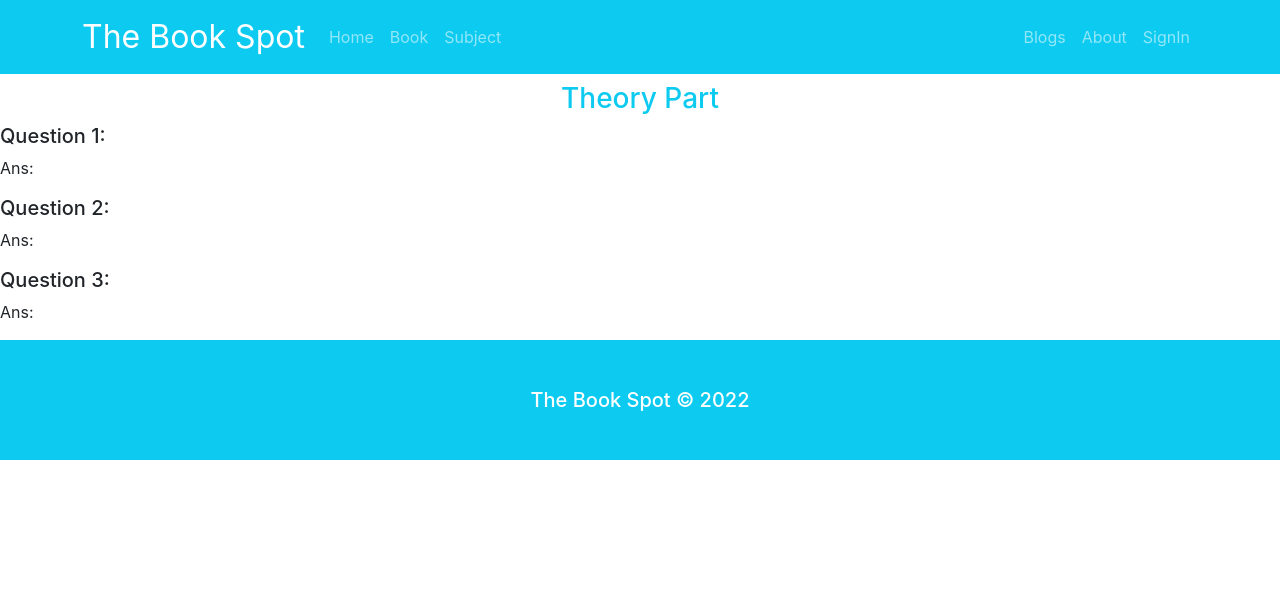
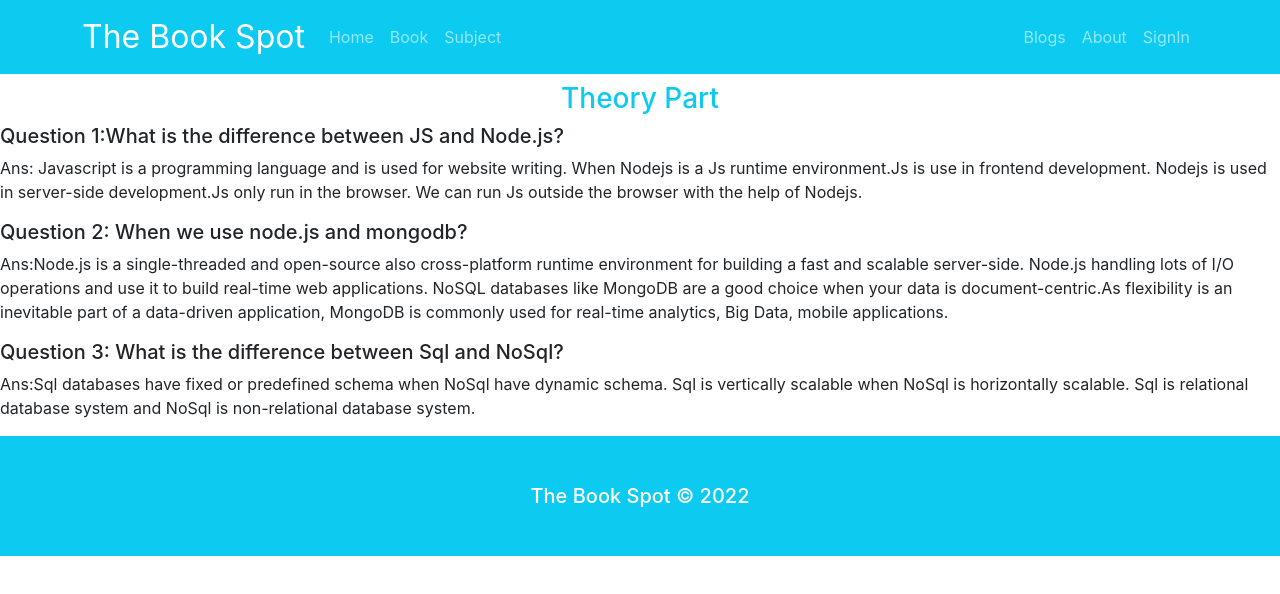
Before and after one commit to ruhulamin111/book-spot-client, a React (Create React App) app: page /blogs in a window 1280 px wide. Shown: the top 594 px of the page. Built offline with nearby package versions, Linux system fonts and the light colour scheme; no server answers.

Commit message:
question ans

```diff
--- a/public/book.json
+++ b/public/book.json
@@ -1,6 +1,5 @@
 [
     {
-        "id": 1,
         "supplier": "Somokalin",
         "quantity": "1050",
         "name": "Bela Furabar Age",
@@ -9,7 +8,6 @@
         "description": "Is this your first time here? As salaamu alaikum! In order to start your studies, you first need to complete the admission/enrollment process."
     },
     {
-        "id": 2,
         "supplier": "Ilmhouse",
         "quantity": "653",
         "name": "Khushu Khujhu",
@@ -18,7 +16,6 @@
         "description": "Is this your first time here? As salaamu alaikum! In order to start your studies, you first need to complete the admission/enrollment process."
     },
     {
-        "id": 3,
         "supplier": "Tawhid",
         "quantity": "1301",
         "name": "Bibah Path",
@@ -27,7 +24,6 @@
         "description": "Is this your first time here? As salaamu alaikum! In order to start your studies, you first need to complete the admission/enrollment process."
     },
     {
-        "id": 4,
         "supplier": "Dorpon",
         "quantity": "1132",
         "name": "Purniboti",
@@ -36,7 +32,6 @@
         "description": "Is this your first time here? As salaamu alaikum! In order to start your studies, you first need to complete the admission/enrollment process."
     },
     {
-        "id": 5,
         "supplier": "Bookmark",
         "quantity": "1789",
         "name": "Tara Jholmol",
@@ -45,7 +40,6 @@
         "description": "Is this your first time here? As salaamu alaikum! In order to start your studies, you first need to complete the admission/enrollment process."
     },
     {
-        "id": 6,
         "supplier": "Wafilife",
         "quantity": "981",
         "name": "Chinta Oporadh",
--- a/src/components/Blogs/Blogs.js
+++ b/src/components/Blogs/Blogs.js
@@ -4,12 +4,12 @@ const Blogs = () => {
     return (
         <div id=''>
             <h3 className='text-center text-info my-2'>Theory Part</h3>
-            <h5>Question 1: </h5>
-            <p>Ans:     </p>
-            <h5>Question 2:  </h5>
-            <p>Ans:</p>
-            <h5>Question 3:  </h5>
-            <p>Ans: </p>
+            <h5>Question 1:What is the difference between JS and Node.js? </h5>
+            <p>Ans:  Javascript is a programming language and is used for website writing. When Nodejs is a Js runtime environment.Js is use in frontend development. Nodejs is used in server-side development.Js only run in the browser. We can run Js outside the browser with the help of Nodejs.   </p>
+            <h5>Question 2: When we use node.js and mongodb?  </h5>
+            <p>Ans:Node.js is a single-threaded and open-source also cross-platform runtime environment for building a fast and scalable server-side. Node.js handling lots of I/O operations and use it to build real-time web applications. NoSQL databases like MongoDB are a good choice when your data is document-centric.As flexibility is an inevitable part of a data-driven application, MongoDB is commonly used for real-time analytics, Big Data, mobile applications. </p>
+            <h5>Question 3: What is the difference between Sql and NoSql?   </h5>
+            <p>Ans:Sql databases have fixed or predefined schema	when NoSql  have dynamic schema. Sql is vertically scalable when NoSql is 	horizontally scalable. Sql is relational database system and NoSql is non-relational database system.  </p>
         </div>
     );
 };
```
